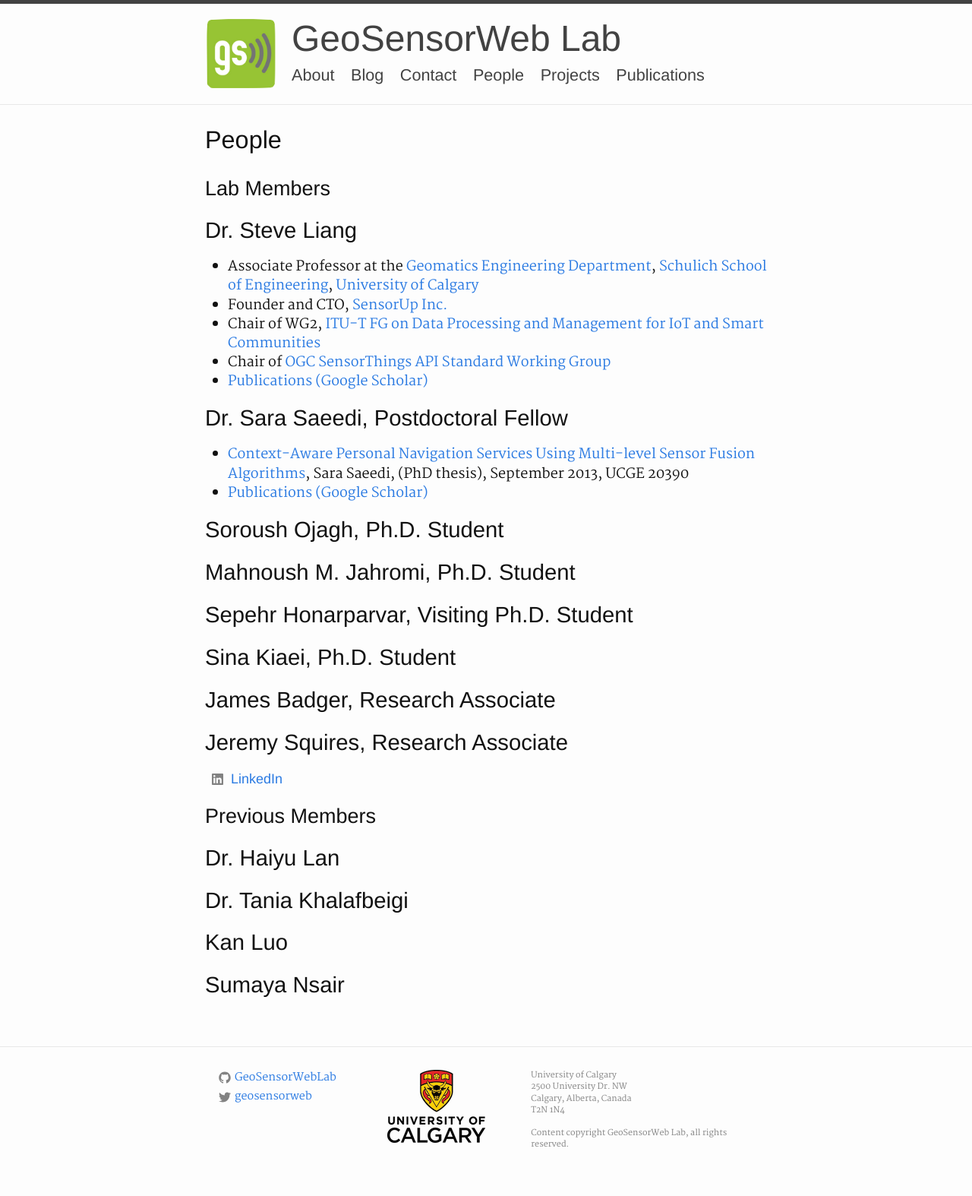
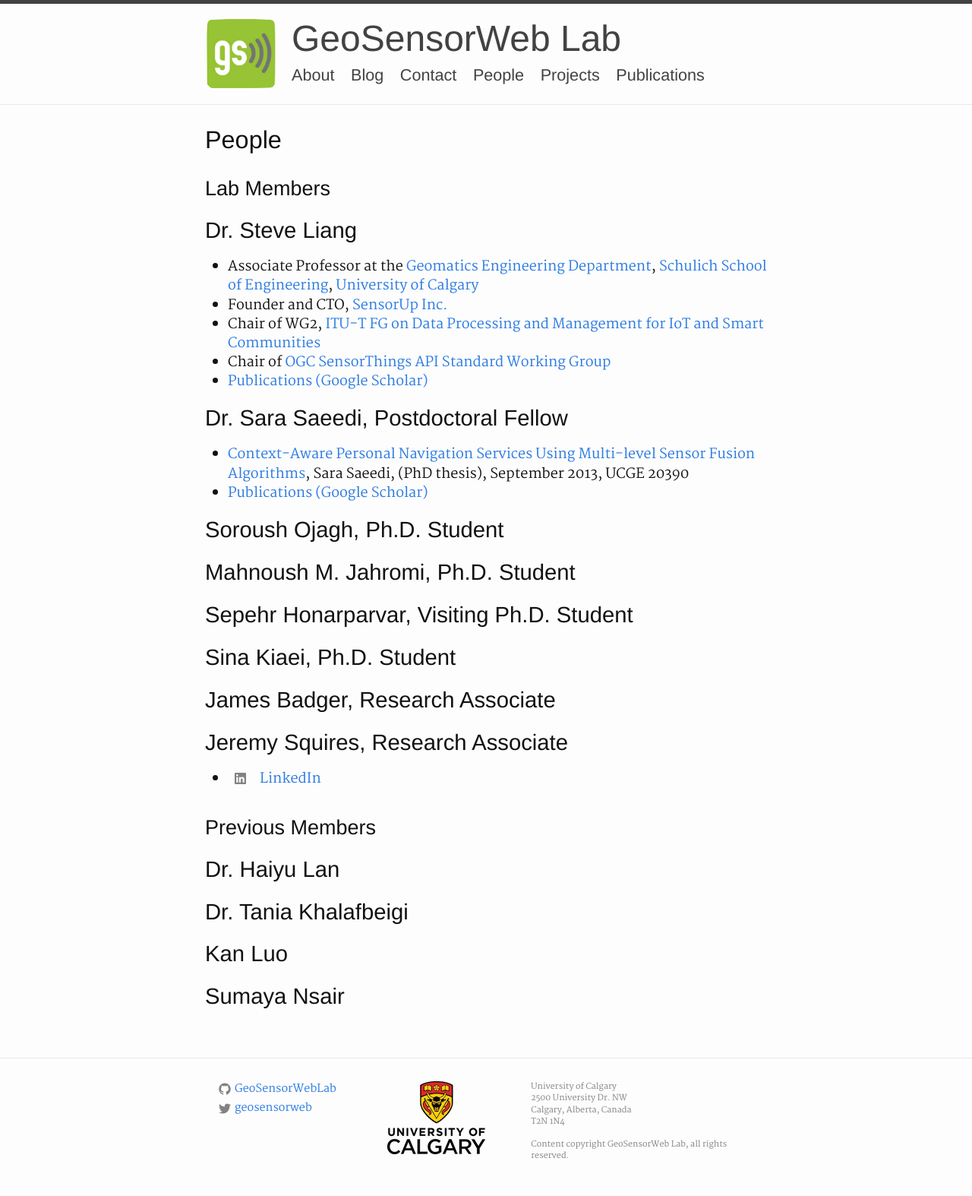
Before and after one commit to GeoSensorWebLab/geosensorweblab.github.io, a Jekyll site: the page built from people.md, in a window 1280 px wide. Shown: the whole page at 76% size. Built offline with Jekyll 4.4.1, drawn with Linux system fonts in a browser that asks for light colours.

Commit message:
fix(people): make linkedin icon work in a list element

```diff
--- a/_includes/icon-linkedin.html
+++ b/_includes/icon-linkedin.html
@@ -1,6 +1,4 @@
-<div class="flex">
-  <a href="https://linkedin.com/in/{{ include.username }}">
-    <span class="icon social-logo">{% include simpleicons.org/linkedin.svg %}</span>
-    <span class="username">{{ include.displayname }}</span>
-  </a>
-</div>
+<a class="flex" href="https://linkedin.com/in/{{ include.username }}">
+  <span class="icon social-logo">{% include simpleicons.org/linkedin.svg %}</span>
+  <span class="username">{{ include.displayname }}</span>
+</a>
--- a/people.md
+++ b/people.md
@@ -31,7 +31,7 @@ permalink: /people/
 
 ### Jeremy Squires, Research Associate
 
-{% include icon-linkedin.html username="jeremy-squires-2699901" displayname="LinkedIn" %}
+- {% include icon-linkedin.html username="jeremy-squires-2699901" displayname="LinkedIn" %}
 
 ## Previous Members
 
```
